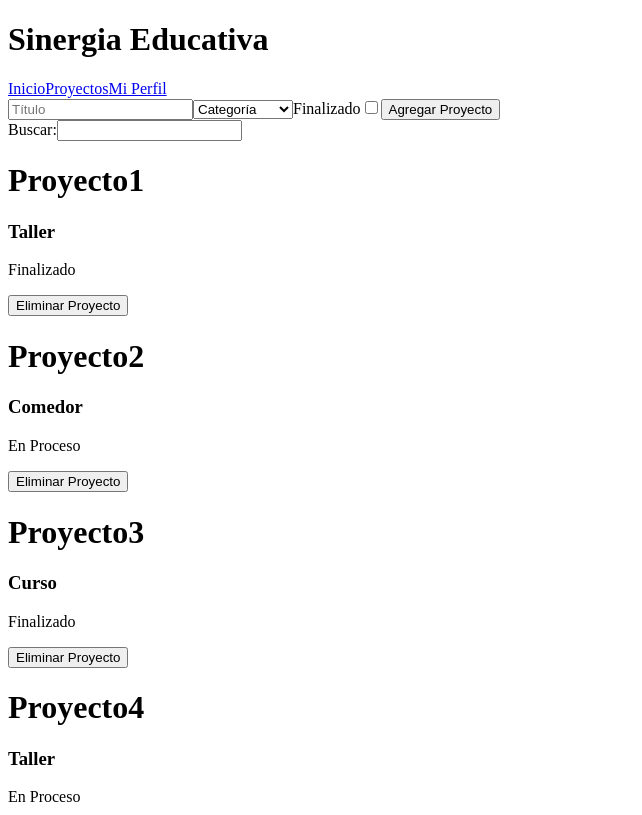
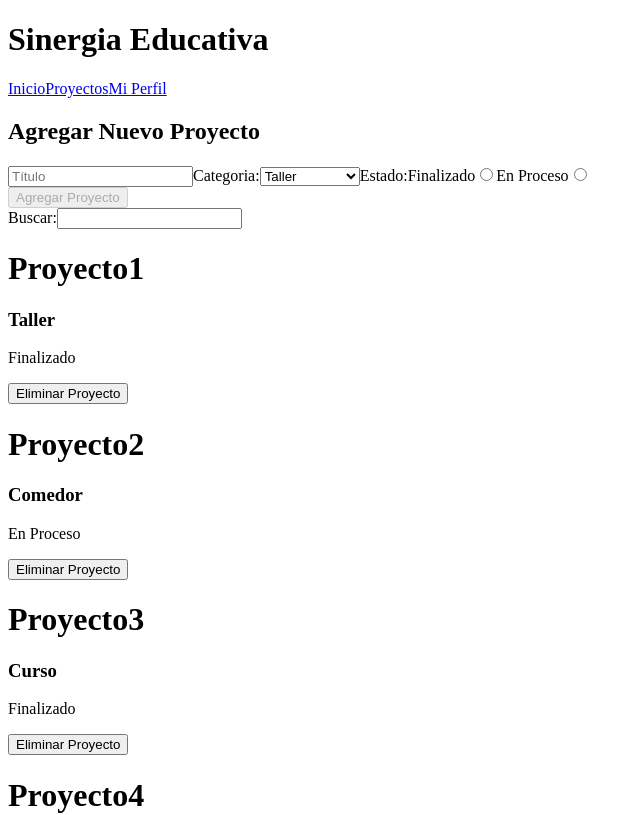
Before and after one commit to Dionicio-Rodrigo/pv_tp3_grupo2, a React (Vite) app: page / in a window 1280 px wide. Shown: the top 815 px of the page, without its empty margins (0-642 px from the left). Built offline with nearby package versions, Linux system fonts and the light colour scheme.

Commit message:
Agregar ahora puede desactivar cuando los datos no son validos y los checklist son mutuamente exclusivos

```diff
--- a/src/components/Agregar.jsx
+++ b/src/components/Agregar.jsx
@@ -1,35 +1,92 @@
-import { useState } from "react";
+import { useEffect, useRef, useState } from "react";
 
 export const AgregarProyecto = ({ funcion }) => {
-    const [nuevoProyecto, setNuevoProyecto] = useState({
+  const [nuevoProyecto, setnuevoProyecto] = useState({
     titulo: "",
     categoria: "",
-    finalizado: false,
+    finalizado: undefined,
   });
 
+  const [invalido, setInvalido] = useState(true);
+
+  useEffect(() => {
+    if (nuevoProyecto.titulo == "") {
+      setInvalido(true);
+      return;
+    }
+    if (nuevoProyecto.categoria == "") {
+      setInvalido(true);
+      return;
+    }
+    if (nuevoProyecto.finalizado == undefined) {
+      setInvalido(true);
+      return;
+    }
+    setInvalido(false);
+  }, [nuevoProyecto]);
+
   const handleAgregar = () => {
-    if (nuevoProyecto.titulo) {
     funcion(nuevoProyecto);
-      setNuevoProyecto({ titulo: "", categoria: "", finalizado: false });
-    }
   };
 
   return (
     <div className="AgregarNuevo">
-      <input type="text" placeholder="Título" value={nuevoProyecto.titulo} onChange={(e) => setNuevoProyecto({ ...nuevoProyecto, titulo: e.target.value })} />
-
-      <select value={nuevoProyecto.categoria} onChange={(e) => setNuevoProyecto({ ...nuevoProyecto, categoria: e.target.value })}>
-      <option value="">Categoría</option>
+      <h2>Agregar Nuevo Proyecto</h2>
+      <form action={() => {}} id="datosEntrada">
+        <input
+          type="text"
+          placeholder="Título"
+          onChange={(e) => {
+            setnuevoProyecto({ ...nuevoProyecto, titulo: e.target.value });
+          }}
+        />
+        <label>
+          Categoria:
+          <select
+            onChange={(e) => {
+              setnuevoProyecto({ ...nuevoProyecto, categoria: e.target.value });
+            }}
+          >
             <option value="Taller">Taller</option>
             <option value="Comedor">Comedor</option>
             <option value="Curso">Curso</option>
             <option value="Recaudacion">Recaudación</option>
           </select>
+        </label>
+        <label>
+          Estado:
           <label>
             Finalizado
-            <input type="checkbox" checked={nuevoProyecto.finalizado} onChange={(e) => setNuevoProyecto({ ...nuevoProyecto, finalizado: e.target.checked })} />
+            <input
+              type="radio"
+              name="estado"
+              id="finalizado"
+              onClick={(e) => {
+                setnuevoProyecto({ ...nuevoProyecto, finalizado: true });
+              }}
+            />
           </label>
-        <button onClick={handleAgregar}>Agregar Proyecto</button>
+          <label>
+            En Proceso
+            <input
+              type="radio"
+              name="estado"
+              id="enProceso"
+              onClick={(e) => {
+                setnuevoProyecto({ ...nuevoProyecto, finalizado: false });
+              }}
+            />
+          </label>
+        </label>
+      </form>
+      <button
+        form="datosEntrada"
+        type="submit"
+        onClick={handleAgregar}
+        disabled={invalido}
+      >
+        Agregar Proyecto
+      </button>
     </div>
   );
 };
```
Lines whose indentation alone changed are shown as unchanged.
